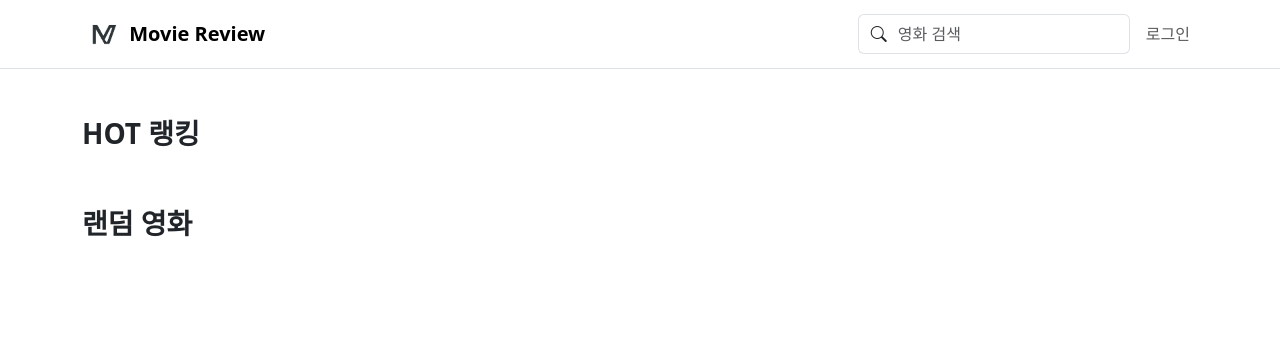
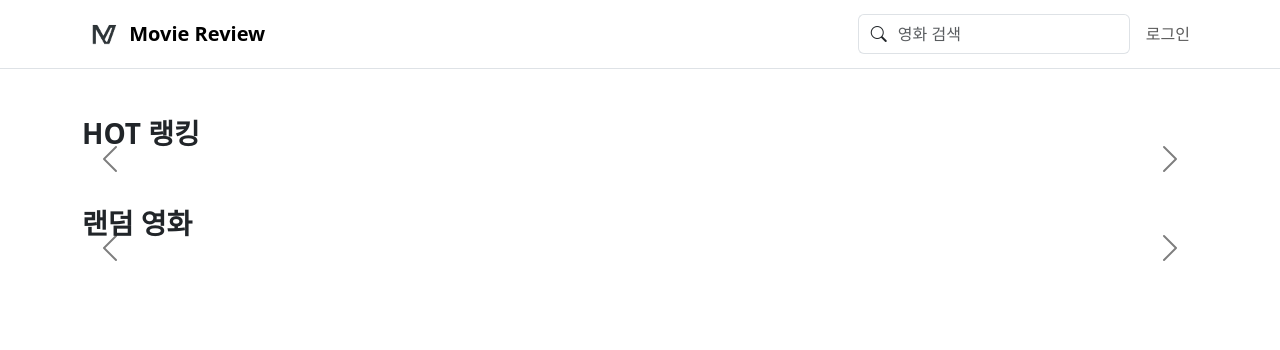
Before and after one commit to Johncakes/Open_Source_Group_8, a Django app: page / in a window 1280 px wide. Shown: the top 350 px of the page. Run offline with Django 5.2, Linux system fonts and the light colour scheme; data that the repository does not hold is empty.

Commit message:
fix : carousel button overlapping with movie card

```diff
--- a/config/templates/Components/carousel.html
+++ b/config/templates/Components/carousel.html
@@ -1,7 +1,7 @@
 <!-- Components/carousel.html -->
 <div class="mt-5 container">
     <h3 class ="fw-bold">{{ title }}</h3>
-    <div id="{{ carousel_id }}" class="carousel slide" data-bs-ride="carousel">
+    <div id="{{ carousel_id }}" class="carousel carousel-dark slide" data-bs-ride="carousel">
         <div class="carousel-inner">
             {% for movie in movie_list %}
                 {% if forloop.counter0|divisibleby:5 %}
@@ -17,11 +17,11 @@
         </div>
 
         <!-- Controls -->
-        <button class="carousel-control-prev custom-carousel-btn" type="button" data-bs-target="#{{ carousel_id }}" data-bs-slide="prev">
+        <button class="carousel-control-prev" type="button" data-bs-target="#{{ carousel_id }}" data-bs-slide="prev" style="width: 5%">
             <span class="carousel-control-prev-icon" aria-hidden="true"></span>
             <span class="visually-hidden">Previous</span>
         </button>
-        <button class="carousel-control-next custom-carousel-btn" type="button" data-bs-target="#{{ carousel_id }}" data-bs-slide="next">
+        <button class="carousel-control-next" type="button" data-bs-target="#{{ carousel_id }}" data-bs-slide="next" style="width: 5%">
             <span class="carousel-control-next-icon" aria-hidden="true"></span>
             <span class="visually-hidden">Next</span>
         </button>
```
